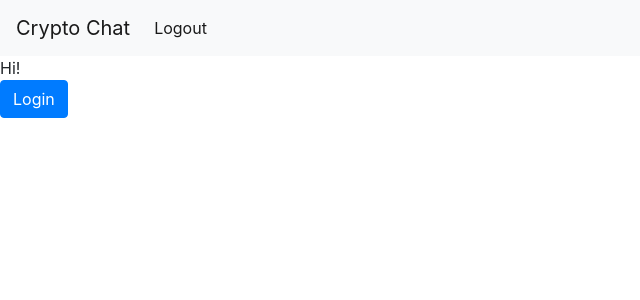
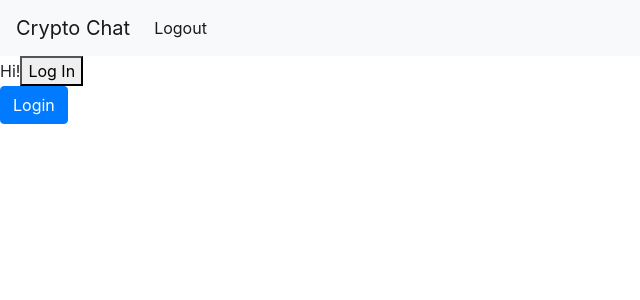
Before and after one commit to kirsralk/Group1-Project3, a React (Create React App) app in the folder client/: page / in a window 1280 px wide. Shown: the top 300 px of the page, without its empty margins (0-640 px from the left). Built offline with nearby package versions, Linux system fonts and the light colour scheme.

Commit message:
login page added

```diff
--- a/client/package.json
+++ b/client/package.json
@@ -4,6 +4,7 @@
   "private": true,
   "proxy": "http://localhost:3001/",
   "dependencies": {
+    "@auth0/auth0-react": "^1.4.0",
     "axios": "^0.21.1",
     "bootstrap": "^4.6.0",
     "express": "^4.17.1",
--- /dev/null
+++ b/client/src/components/LoginButton/index.js
@@ -0,0 +1,10 @@
+import React from "react";
+import { useAuth0 } from "@auth0/auth0-react";
+
+const LoginButton = () => {
+  const { loginWithRedirect } = useAuth0();
+
+  return <button onClick={() => loginWithRedirect()}>Log In</button>;
+};
+
+export default LoginButton;
--- a/client/src/index.js
+++ b/client/src/index.js
@@ -3,7 +3,18 @@
 import "./index.css";
 import App from "./App";
 import registerServiceWorker from "./registerServiceWorker";
-import 'bootstrap/dist/css/bootstrap.min.css';
+import "bootstrap/dist/css/bootstrap.min.css";
+import { Auth0Provider } from "@auth0/auth0-react";
 
-ReactDOM.render(<App />, document.getElementById("root"));
+ReactDOM.render(
+  <Auth0Provider
+    domain="dev-mdrmoj72.us.auth0.com"
+    clientId="1MNv0fwq3DCgg74cuMZsy5v2SKRo9cqq"
+    redirectUri="http://localhost:3000/main"
+    // {window.location.origin}
+  >
+    <App />
+  </Auth0Provider>,
+  document.getElementById("root")
+);
 registerServiceWorker();
--- a/client/src/pages/Login.js
+++ b/client/src/pages/Login.js
@@ -3,12 +3,14 @@
 import { BrowserRouter as Router, Route } from "react-router-dom";
 import "bootstrap/dist/css/bootstrap.min.css";
 import Button from 'react-bootstrap/Button';
+import LoginButton from "../components/LoginButton";
 
 
 function Login() {
   return (
   <>
   Hi!
+  <LoginButton />
   <br />
   <a href="/main"><Button>Login</Button></a>
   </>
```
Also changed, not shown: 1 other file (tests, documents, lock files or other folders).
